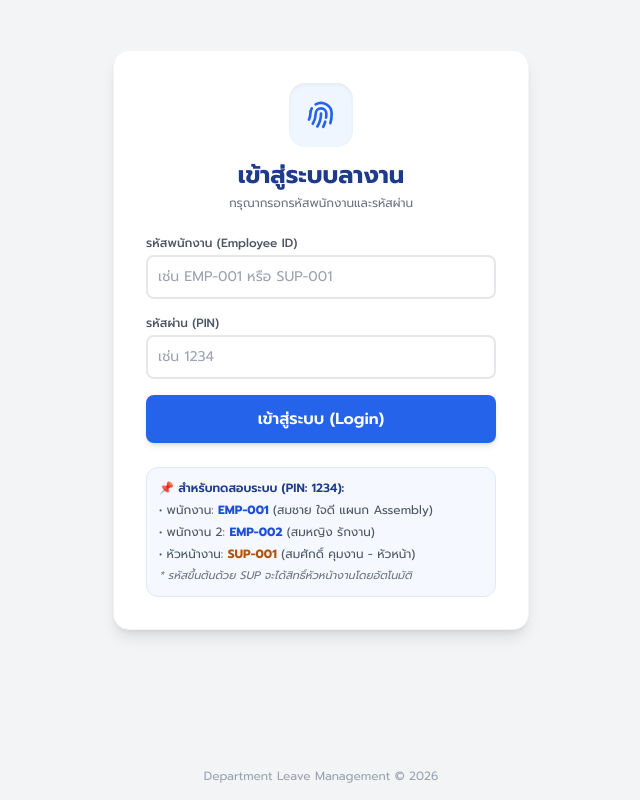
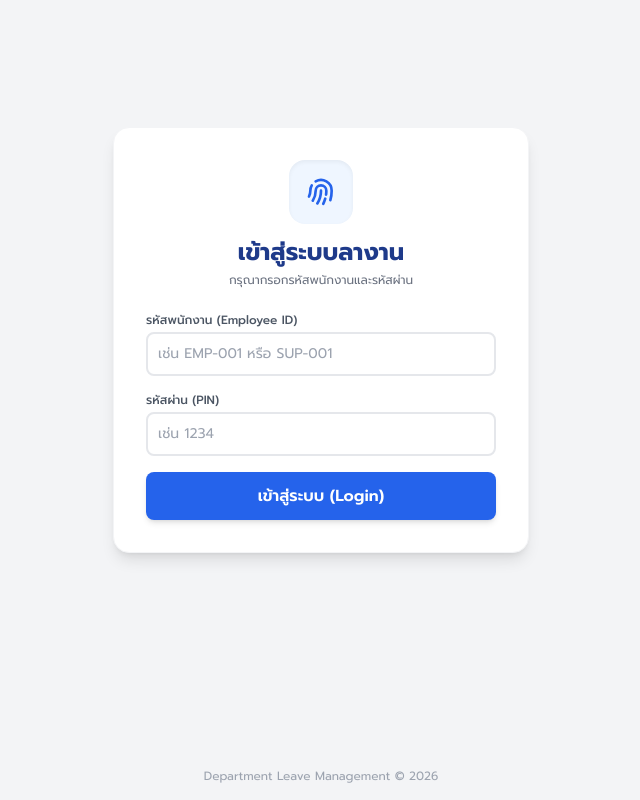
Before and after one commit to okekebrignac662-hue/Leave-App, a website: page public/index.html in a window 1280 px wide. Shown: the whole page, without its empty margins (319-959 px from the left). Drawn offline with nearby package versions, Linux system fonts and the light colour scheme.

Commit message:
Remove demo test info box from login screen

```diff
--- a/public/index.html
+++ b/public/index.html
@@ -68,13 +68,6 @@
                         </button>
                     </form>
 
-                    <div class="mt-6 p-3 bg-blue-50/60 rounded-xl text-xs text-gray-600 space-y-1.5 border border-blue-100">
-                        <p class="font-semibold text-blue-900">📌 สำหรับทดสอบระบบ (PIN: 1234):</p>
-                        <p>• พนักงาน: <b class="text-blue-700 cursor-pointer hover:underline" onclick="quickFill('EMP-001', '1234')">EMP-001</b> (สมชาย ใจดี แผนก Assembly)</p>
-                        <p>• พนักงาน 2: <b class="text-blue-700 cursor-pointer hover:underline" onclick="quickFill('EMP-002', '1234')">EMP-002</b> (สมหญิง รักงาน)</p>
-                        <p>• หัวหน้างาน: <b class="text-amber-700 cursor-pointer hover:underline" onclick="quickFill('SUP-001', '1234')">SUP-001</b> (สมศักดิ์ คุมงาน - หัวหน้า)</p>
-                        <p class="text-[11px] text-gray-500 italic">* รหัสขึ้นต้นด้วย SUP จะได้สิทธิ์หัวหน้างานโดยอัตโนมัติ</p>
-                    </div>
                 </div>
             </div>
 
```
